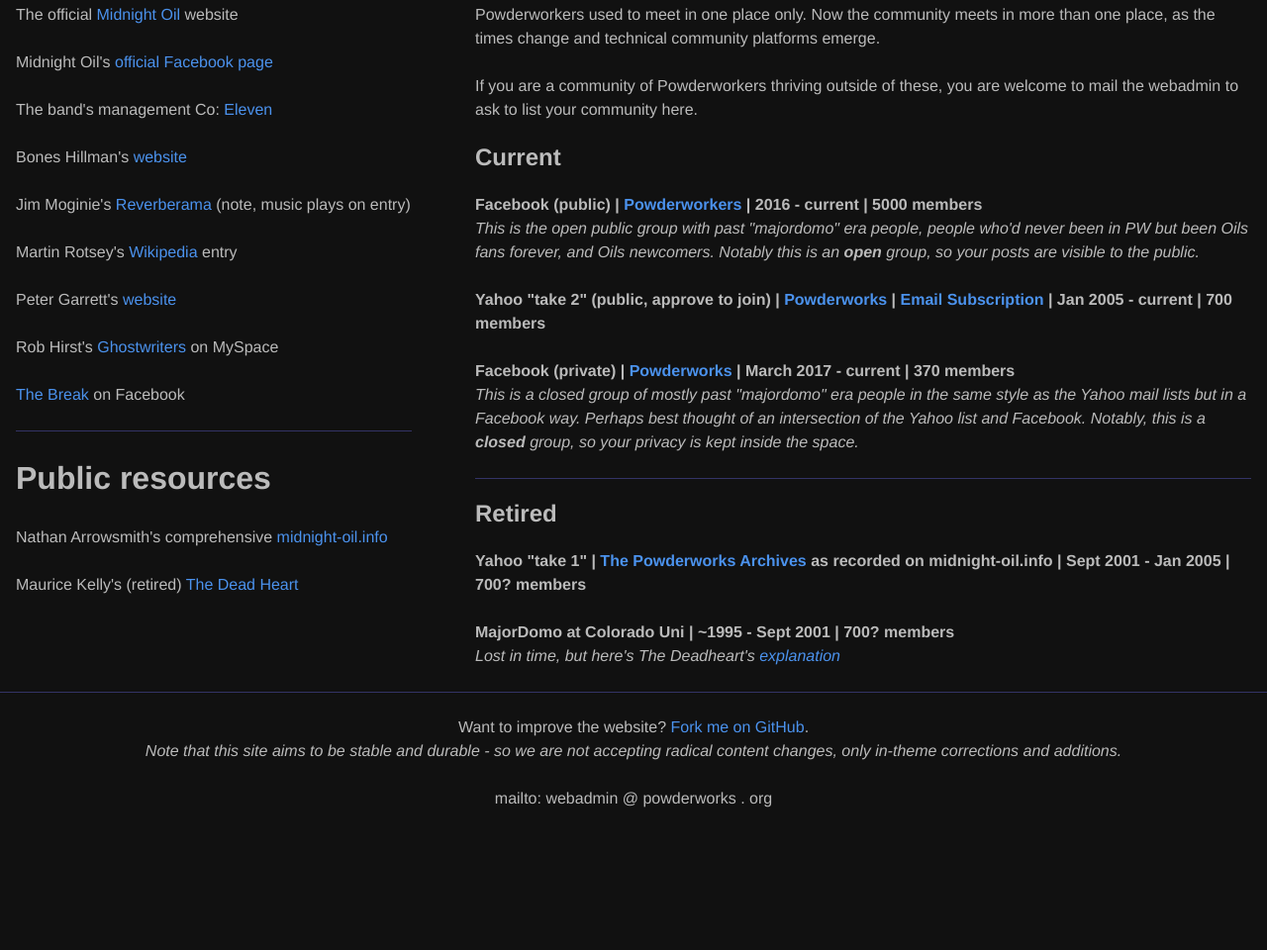
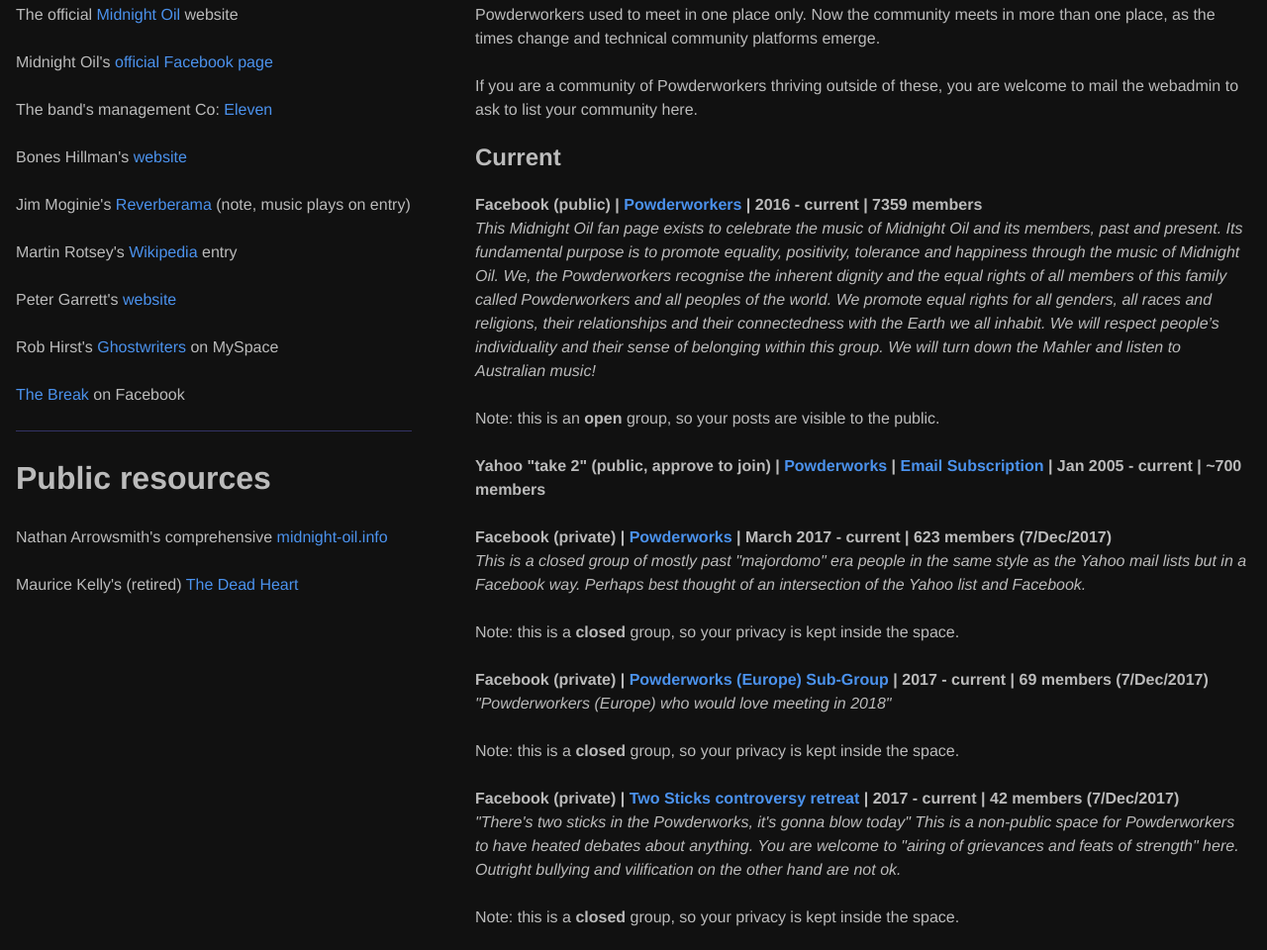
Before and after one commit to powderworks/powderworks.github.io, a plain HTML site: page index.html in a window 1280 px wide. Shown: the part 400-1360 px from the top of the page at 99% size. Before the commit the page ends 1219 px from the top, so only its background shows below. Drawn offline with Linux system fonts and the light colour scheme.

Commit message:
Add EU group and Two Sticks, update member counts and descriptions

```diff
--- a/index.html
+++ b/index.html
@@ -28,18 +28,45 @@
 					<h2>Current</h2>
 					<ul class="subtleList">
 						<li>
-							<h4>Facebook (public) | <a href="https://www.facebook.com/groups/991423504241036/" target="_blank">Powderworkers</a> | 2016 - current | 5000 members</h4>
-							<span class="remark">This is the open public group with past "majordomo" era people, people who'd never been in PW but been Oils fans forever, and Oils newcomers.  Notably this is an <strong>open</strong> group, so your posts are visible to the public.</span>
+							<h4>Facebook (public) | <a href="https://www.facebook.com/groups/991423504241036/" target="_blank">Powderworkers</a> | 2016 - current | 7359 members</h4>
+							<span class="remark">
+								This Midnight Oil fan page exists to celebrate the music of Midnight Oil and its members, past and present.
+								Its fundamental purpose is to promote equality, positivity, tolerance and happiness through the music of Midnight Oil.
+								We, the Powderworkers recognise the inherent dignity and the equal rights of all members of this family called Powderworkers and all peoples of the world.
+								We promote equal rights for all genders, all races and religions, their relationships and their connectedness with the Earth we all inhabit.
+								We will respect people’s individuality and their sense of belonging within this group.
+								We will turn down the Mahler and listen to Australian music!
+							</span>
+							<p>Note: this is an <strong>open</strong> group, so your posts are visible to the public.</p>
 						</li>
 
 						<li>
-							<h4>Yahoo "take 2" (public, approve to join) | <a href="https://au.groups.yahoo.com/neo/groups/powderworks/info" target="_blank">Powderworks</a> | <a href="mailto:powderworks-subscribe@yahoogroups.com.au">Email Subscription</a> | Jan 2005 - current | 700 members</h4>
+							<h4>Yahoo "take 2" (public, approve to join) | <a href="https://au.groups.yahoo.com/neo/groups/powderworks/info" target="_blank">Powderworks</a> | <a href="mailto:powderworks-subscribe@yahoogroups.com.au">Email Subscription</a> | Jan 2005 - current | ~700 members</h4>
 						</li>
 
 						<li>
-							<h4>Facebook (private) | <a href="https://www.facebook.com/groups/1809590009369527/" target="_blank">Powderworks</a> | March 2017 - current | 370 members</h4>
-							<span class="remark">This is a closed group of mostly past "majordomo" era people in the same style as the Yahoo mail lists but in a Facebook way. Perhaps best thought of an intersection of the Yahoo list and Facebook.
-								Notably, this is a <strong>closed</strong> group, so your privacy is kept inside the space.</span>
+							<h4>Facebook (private) | <a href="https://www.facebook.com/groups/1809590009369527/" target="_blank">Powderworks</a> | March 2017 - current | 623 members (7/Dec/2017)</h4>
+							<span class="remark">
+								This is a closed group of mostly past "majordomo" era people in the same style as the Yahoo mail lists but in a Facebook way. Perhaps best thought of an intersection of the Yahoo list and Facebook.
+							</span>
+							<p>Note: this is a <strong>closed</strong> group, so your privacy is kept inside the space.</p>
+						</li>
+
+						<li>
+							<h4>Facebook (private) | <a href="https://www.facebook.com/groups/108796043140910/" target="_blank">Powderworks (Europe) Sub-Group</a> | 2017 - current | 69 members (7/Dec/2017)</h4>
+							<span class="remark">"Powderworkers (Europe) who would love meeting in 2018"</span>
+							<p>Note: this is a <strong>closed</strong> group, so your privacy is kept inside the space.</p>
+						</li>
+
+						<li>
+							<h4>Facebook (private) | <a href="https://www.facebook.com/groups/361451270934875/" target="_blank">Two Sticks controversy retreat</a> | 2017 - current | 42 members (7/Dec/2017)</h4>
+							<span class="remark">
+								"There's two sticks in the Powderworks, it's gonna blow today"
+                                                                This is a non-public space for Powderworkers to have heated debates about anything.
+								You are welcome to "airing of grievances and feats of strength" here.
+								Outright bullying and vilification on the other hand are not ok.
+							</span>
+							<p>Note: this is a <strong>closed</strong> group, so your privacy is kept inside the space.</p>
 						</li>
 					</ul>
 
```
